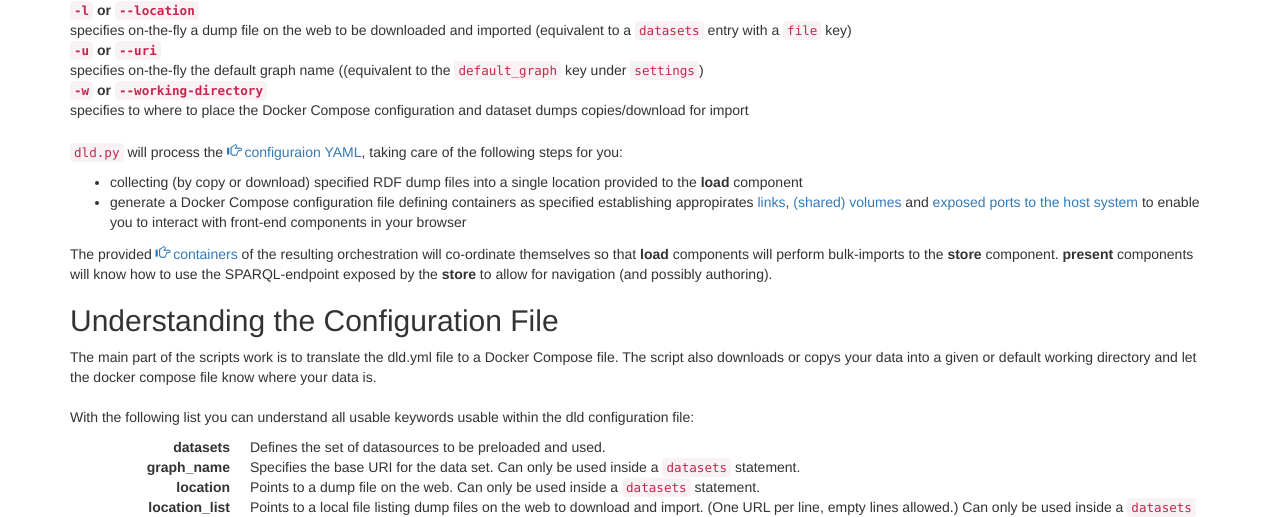
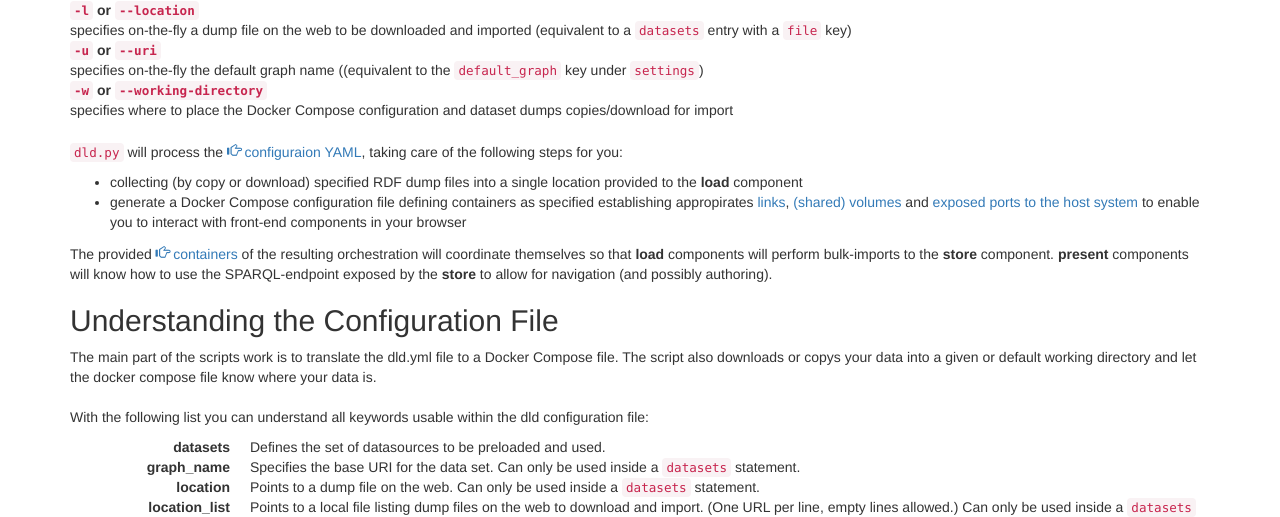
Before and after one commit to Dockerizing/dockerizing.github.io, a Jekyll site: the page built from bootstrap.html, in a window 1280 px wide and 1400 px high, scrolled down 510 px. Shown: the part 158-675 px from the top of the window. Built offline with Jekyll 4.4.1, drawn with Linux system fonts in a browser that asks for light colours; nearby versions of some CDN libraries; some of the changed text lies outside the part shown.

Commit message:
correction

```diff
--- a/bootstrap.html
+++ b/bootstrap.html
@@ -20,7 +20,7 @@ some command line switches:</p>
   <dt><code>-u</code> or <code>--uri</code></dt>
   <dd>specifies on-the-fly the default graph name ((equivalent to the <code>default_graph</code> key under <code>settings</code>)</dd>
   <dt><code>-w</code> or <code>--working-directory</code></dt>
-  <dd>specifies to where to place the Docker Compose configuration and dataset dumps copies/download for import</dd>
+  <dd>specifies where to place the Docker Compose configuration and dataset dumps copies/download for import</dd>
 </dl>
 
 <p><code>dld.py</code> will process the <a href="#config">configuraion YAML</a>, taking care of the following steps for you:</p>
@@ -30,12 +30,12 @@ some command line switches:</p>
   <li>generate a Docker Compose configuration file defining containers as specified establishing appropirates <a href="http://docs.docker.com/userguide/dockerlinks/">links</a>, <a href="http://docs.docker.com/userguide/dockervolumes/">(shared) volumes</a> and <a href="http://docs.docker.com/userguide/usingdocker/#viewing-our-web-application-container">exposed ports to the host system</a> to enable you to interact with front-end components in your browser</li>
 </ul>
 
-<p>The provided <a href="#containers">containers</a> of the resulting orchestration will co-ordinate themselves so that <strong>load</strong> components will perform bulk-imports to the <strong>store</strong> component. <strong>present</strong> components will know how to use the SPARQL-endpoint exposed by the <strong>store</strong> to allow for navigation (and possibly authoring).</p>
+<p>The provided <a href="#containers">containers</a> of the resulting orchestration will coordinate themselves so that <strong>load</strong> components will perform bulk-imports to the <strong>store</strong> component. <strong>present</strong> components will know how to use the SPARQL-endpoint exposed by the <strong>store</strong> to allow for navigation (and possibly authoring).</p>
 
 <h2>Understanding the Configuration File</h2>
 
 <p>The main part of the scripts work is to translate the dld.yml file to a Docker Compose file. The script also downloads or copys your data into a given or default working directory and let the docker compose file know where your data is.<br/><br/>
-  With the following list you can understand all usable keywords usable within the dld configuration file:</p>
+  With the following list you can understand all keywords usable within the dld configuration file:</p>
 
 <dl class="dl-horizontal">
     <di>
@@ -163,7 +163,7 @@ store:
 
 <div class="col-lg-12">
 
-  <p>And know a more complicated example. Again, the <mark class="yellow">yellow</mark> marked keys are processed by the dld bootstrap script and keys marked in <mark class="blue">blue</mark> are docker-compose keys.</p>
+  <p>And now a more complicated example. Again, the <mark class="yellow">yellow</mark> marked keys are processed by the dld bootstrap script and keys marked in <mark class="blue">blue</mark> are docker-compose keys.</p>
 
 </div>
 
```
